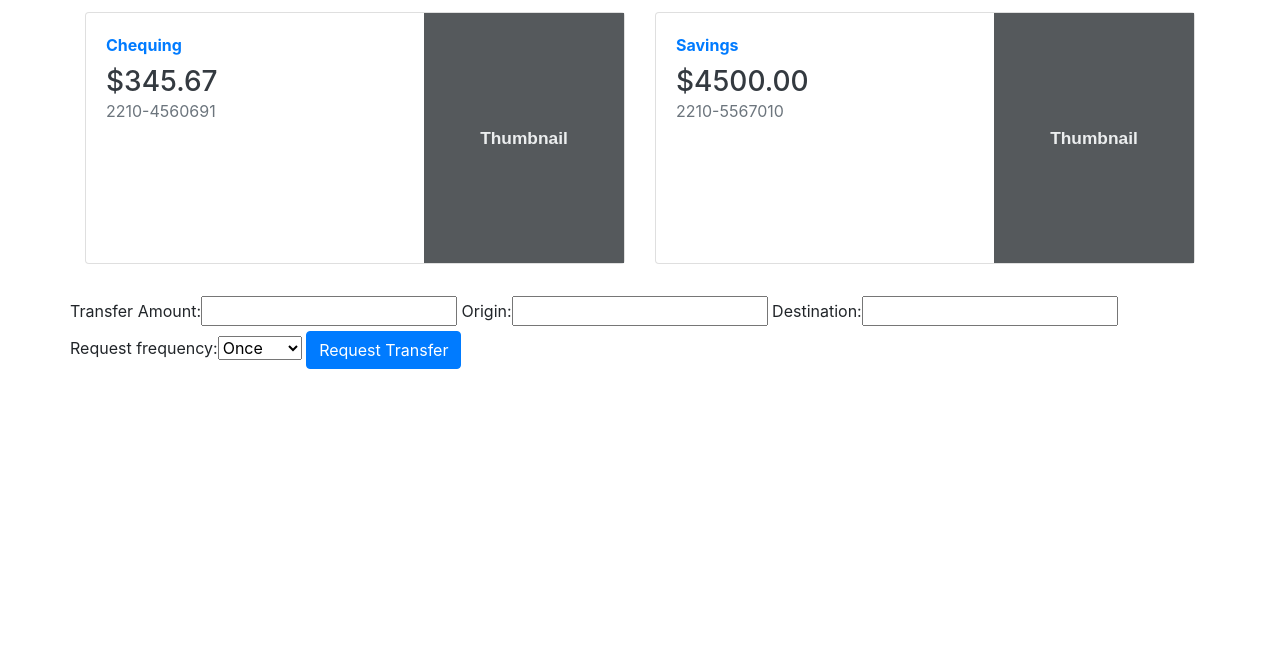
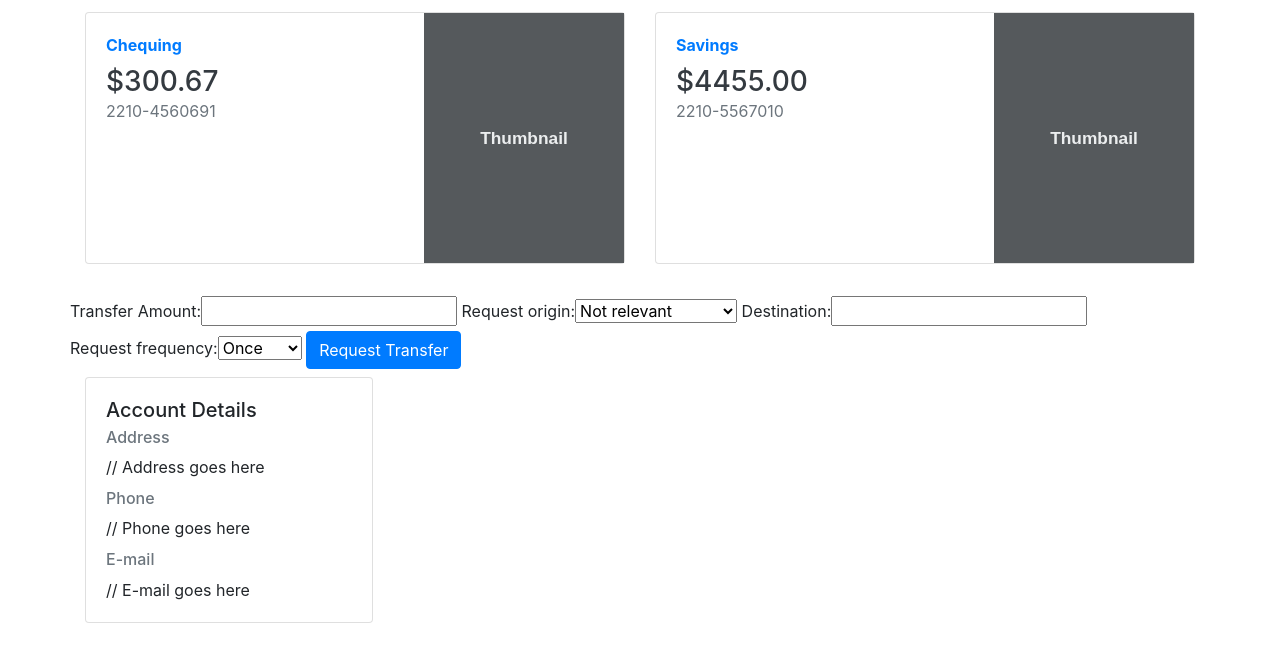
Before and after one commit to AntonNiko/BankProject, a Django app: template publicbanking/templates/publicbanking/accounts_overview.html in a window 1280 px wide. Shown: the part 107-769 px from the top of the page. Run offline with Django 3.2, Linux system fonts and the light colour scheme; the template is opened without the code that fills it: values that come from a table or form of the project are taken from there, others are empty; data comes from the database, SQL or seed files in the repository; some libraries are stand-ins or nearby versions.

Commit message:
Added Client model, testing function to customize transfer request form for logged in user

```diff
--- a/publicbanking/admin.py
+++ b/publicbanking/admin.py
@@ -1,7 +1,7 @@
 from django.contrib import admin
-from .models import Account
-from .models import Transaction
+from .models import Account, Transaction, Client
 
 # Register your models here.
 admin.site.register(Account)
 admin.site.register(Transaction)
+admin.site.register(Client)
--- a/publicbanking/forms.py
+++ b/publicbanking/forms.py
@@ -1,11 +1,29 @@
 from django import forms
+from .models import Account, Transaction
 
 class LoginForm(forms.Form):
     card_number = forms.CharField(label="Card Number", max_length=20)
     card_password = forms.CharField(widget=forms.PasswordInput(), label="Password", max_length=50)
 
 class RequestForm(forms.Form):
+    ACCOUNT_CHOICES = None
+
+    def __init__(self, *args, **kwargs):
+        self.request = kwargs.pop("request", None)
+        super(RequestForm, self).__init__(*args, **kwargs)
+
+    def clean(self):
+        card_account_holder = Account.objects.get(account_card = int(self.request.user.username)).account_holder
+
+
+
     request_amount = forms.FloatField(label="Transfer Amount", max_value=10000.00)
+    ACCOUNT_CHOICES = [[1, ("Not relevant")],
+                       [2, ("Review")],
+                       [3, ("Maybe relevant")],
+                       [4, ("Relevant")],
+                       [5, ("Leading candidate")]]
     request_origin = forms.CharField(label="Origin", max_length=20)
+    request_origin = forms.ChoiceField(choices = ACCOUNT_CHOICES)
     request_destination = forms.CharField(label="Destination", max_length=20)
     request_frequency = forms.ChoiceField(choices=((1,"Once"),(2,"Daily"),(3,"Weekly"),(4,"Monthly")))
--- a/publicbanking/models.py
+++ b/publicbanking/models.py
@@ -1,16 +1,26 @@
 from django.db import models
 
 # Create your models here.
+class Client(models.Model):
+    client_name = models.CharField(max_length=200)
+    client_streetname = models.CharField(max_length=200)
+    client_housenum = models.IntegerField()
+    client_zipCode = models.CharField(max_length=6)
+    client_phone = models.CharField(max_length=200)
+    client_email = models.CharField(max_length=200)
+
+    def __str__(self):
+        return str(self.client_name) +"-"+ str(self.client_phone) +"-"+ str(self.client_email)
+
 class Account(models.Model):
     account_transitNum = models.IntegerField()
     account_instNum = models.IntegerField()
     account_number = models.IntegerField()
     account_type = models.CharField(max_length=200)
     account_balance = models.DecimalField(max_digits=20, decimal_places=2)
-    account_card = models.IntegerField(default=None, blank=True)
+    account_card = models.IntegerField(default=None, null=True, blank=True)
 
-    account_holder = models.CharField(max_length=200)
-
+    account_holder = models.ManyToManyField(Client)
     def __str__(self):
         return self.account_type + "-"+ str(self.account_instNum) +"-"+ str(self.account_transitNum) + "-" + str(self.account_number)
 
@@ -20,8 +30,8 @@ class Transaction(models.Model):
     transaction_time = models.DateTimeField("transaction time")
     transaction_name = models.CharField(max_length=200)
 
-    transaction_origin = models.IntegerField()
-    transaction_destination = models.IntegerField()
+    transaction_origin = models.ManyToManyField(Account, related_name = "Origin")
+    transaction_destination = models.ManyToManyField(Account, related_name = "Destination")
 
     def __str__(self):
         return str(self.transaction_id)+"-"+str(self.transaction_origin)+"-"+str(self.transaction_destination)
--- a/publicbanking/templates/publicbanking/accounts_overview.html
+++ b/publicbanking/templates/publicbanking/accounts_overview.html
@@ -64,8 +64,20 @@
 			<form action="/publicbanking/transfer_request/" method="POST">
 				{% csrf_token %}
 				{{ request_form }}
-				<button type="submit" class="btn btn-primary">Request Transfer</button>
+				<button type="submit"0 class="btn btn-primary">Request Transfer</button>
 			</form>
+	  </div>
+
+	  <div class="card" style="width: 18rem;">
+		  <div class="card-body">
+			<h5 class="card-title">Account Details</h5>
+			<h6 class="card-subtitle mb-2 text-muted">Address</h6>
+			<p class="card-text">// Address goes here</p>
+			<h6 class="card-subtitle mb-2 text-muted">Phone</h6>
+			<p class="card-text">// Phone goes here</p>
+			<h6 class="card-subtitle mb-2 text-muted">E-mail</h6>
+			<p class="card-text">// E-mail goes here</p>
+		  </div>
 	  </div>
     </div>
 </body>
```
Also changed, not shown: publicbanking/views.py (+6 -6 lines), db.sqlite3, publicbanking/migrations/0012_transaction_transaction_running_balance.py (added), publicbanking/migrations/0013_remove_transaction_transaction_running_balance.py (added), publicbanking/migrations/0014_client.py (added), publicbanking/migrations/0015_auto_20180729_0121.py (added), publicbanking/migrations/0016_auto_20180729_0123.py (added), publicbanking/migrations/0017_auto_20180729_1155.py (added), publicbanking/migrations/0018_auto_20180729_1156.py (added).
